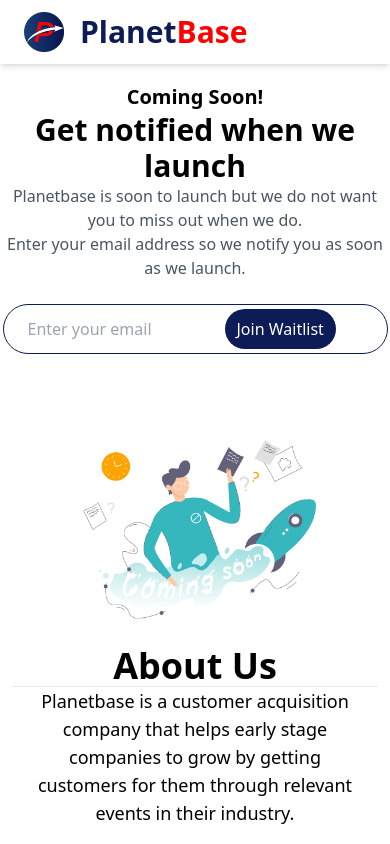
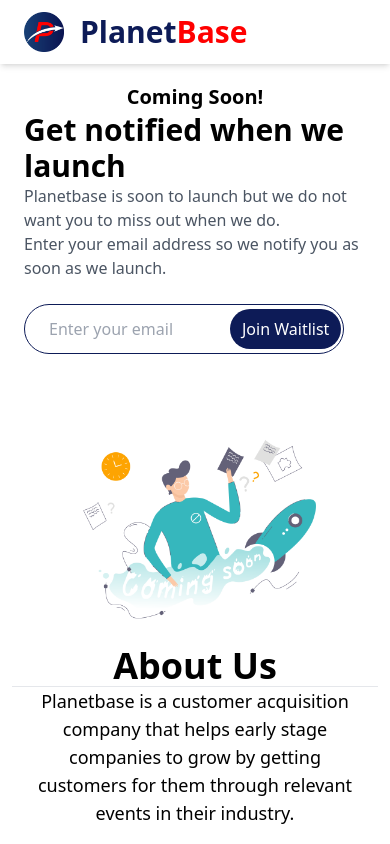
Before and after one commit to Daniel-16/planetbase-waitlist-usera, a React (Vite) app: page / in a window 390 px wide. Built offline with nearby package versions, Linux system fonts and the light colour scheme.

Commit message:
Fixed: Responsiveness

```diff
--- a/src/components/Form.jsx
+++ b/src/components/Form.jsx
@@ -35,14 +35,14 @@ const Form = () => {
   return (
     <form className="py-6 container mx-auto" onSubmit={handleForm}>
       <input
-        className="border pl-6 pr-32 py-3 rounded-full outline-none w-auto"
+        className="border pl-6 pr-32 py-3 rounded-full outline-none w-80"
         type="email"
         required
         placeholder="Enter your email"
         style={{ borderColor: "#0D1B57" }}
         onChange={handleInput}
       />
-      <div className="relative max-w-fit" style={{ left: 222, bottom: 45 }}>
+      <div className="relative max-w-fit" style={{ left: 206, bottom: 45 }}>
         <button
           className="px-3 py-2 rounded-full text-white"
           style={{ backgroundColor: "#0D1B57" }}
--- a/src/components/Waitlist.jsx
+++ b/src/components/Waitlist.jsx
@@ -6,7 +6,7 @@ const Waitlists = () => {
   return (
     <>
       <div className="container mt-5 mx-auto flex flex-col md:flex-row items-center px-6 md:px-0">
-        <div className="flex-col text-center">
+        <div className="flex-col">
           <p className="font-bold text-xl animate-bounce text-center">
             Coming Soon!
           </p>
```
